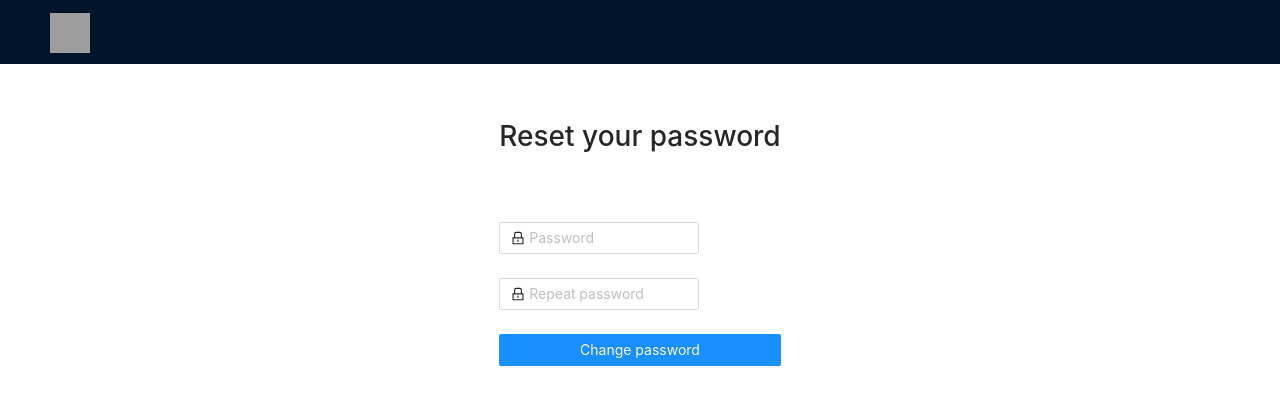
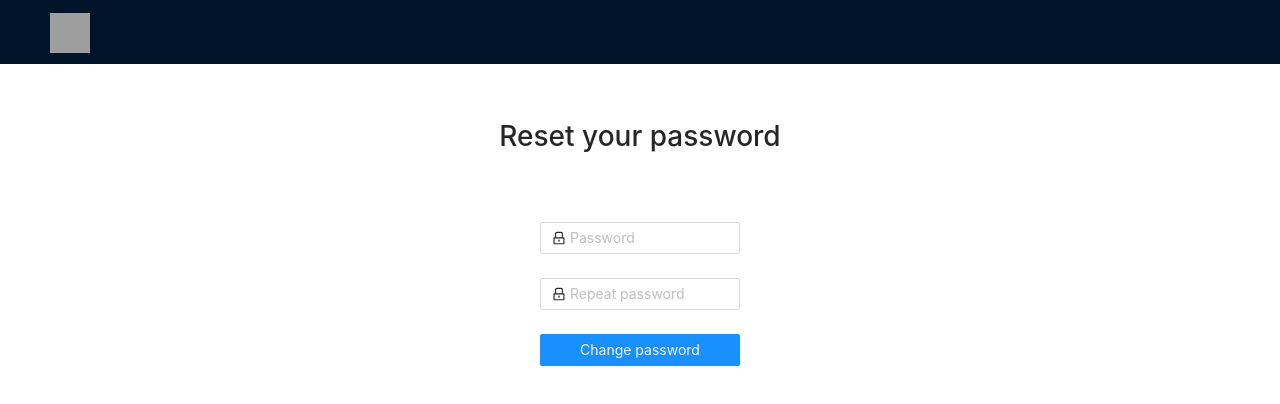
Before and after one commit to LysiukOleksandr/Full-stack-web-app, a React (Create React App) app in the folder client/: page /reset/1 in a window 1280 px wide. Shown: the top 404 px of the page. Built offline with nearby package versions, Linux system fonts and the light colour scheme; grey boxes are pictures that could not be loaded.

Commit message:
reset component layout

```diff
--- a/client/src/components/Reset/Reset.css
+++ b/client/src/components/Reset/Reset.css
@@ -1,3 +1,4 @@
 .reset{
     padding-top: 50px;
+    text-align: center;
 }
--- a/client/src/components/Reset/Reset.jsx
+++ b/client/src/components/Reset/Reset.jsx
@@ -92,7 +92,7 @@ const Reset = () => {
                     />
                 </Form.Item>
                 <Form.Item>
-                    <Button type="primary" htmlType="submit" className="login-form-button">
+                    <Button type="primary" htmlType="submit" className="login-form-button" style={{width: '200px'}}>
                         Change password
                     </Button>
                 </Form.Item>
```
Also changed, not shown: 1 other file (tests, documents, lock files or other folders).
